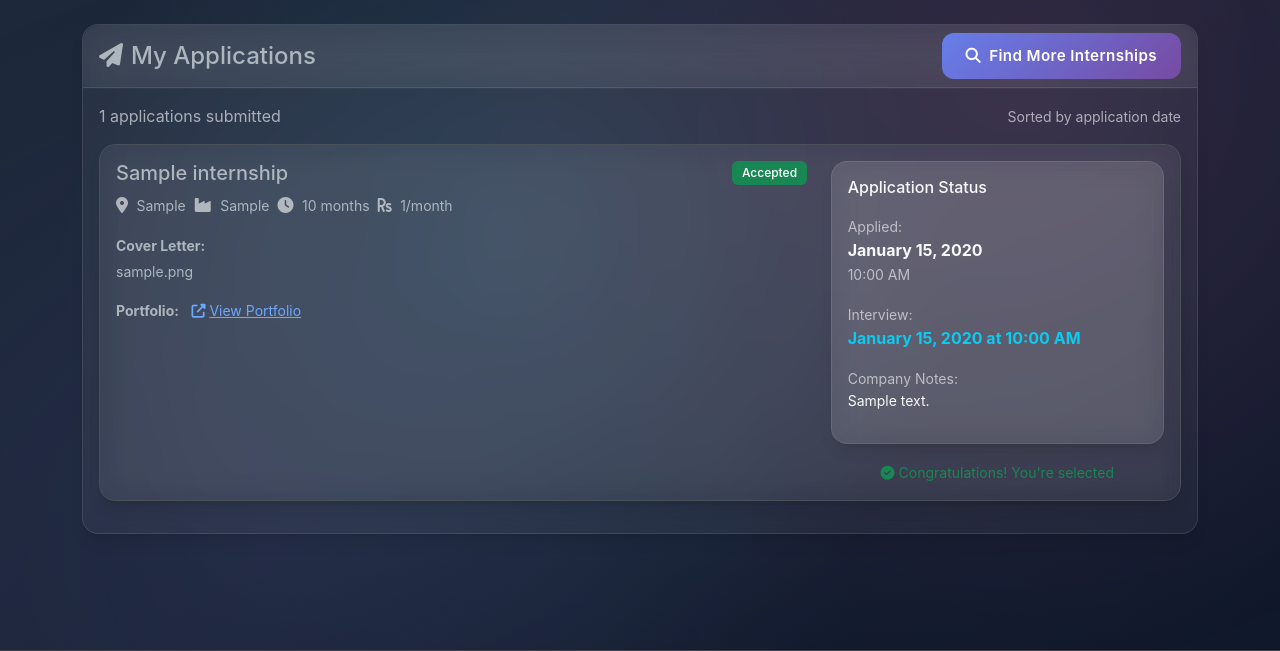
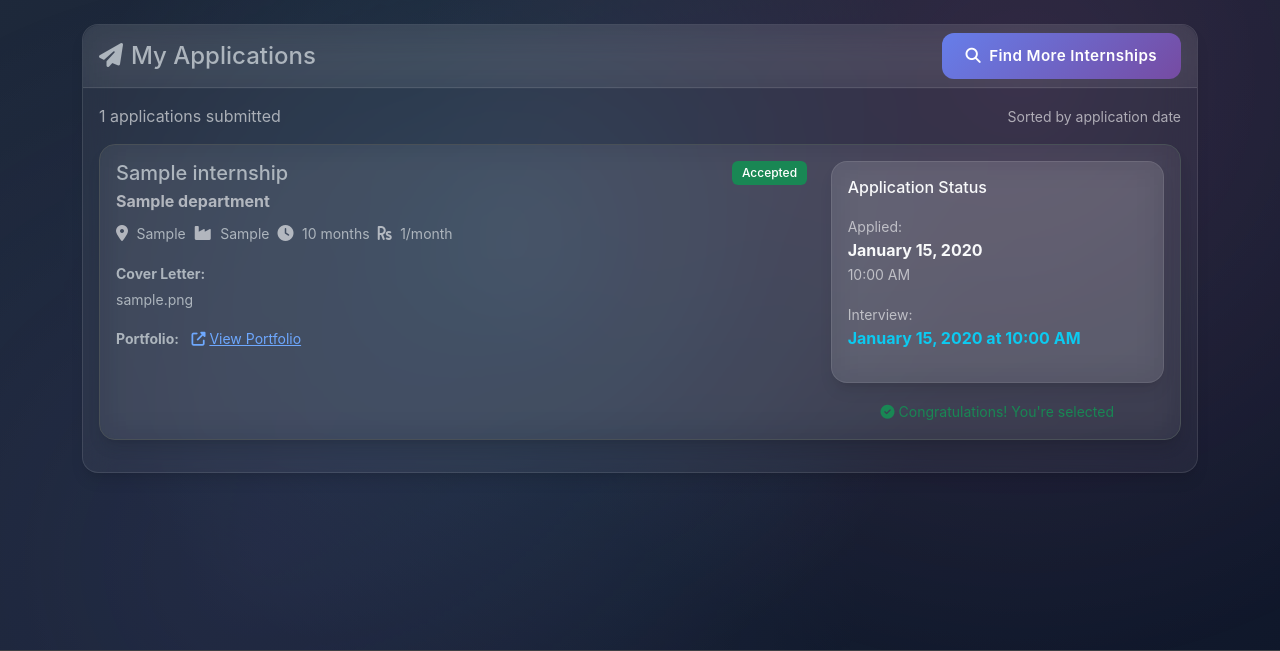
Before and after one commit to yashkrishangupta/InternMatchAI, a Flask app: template templates/applications.html in a window 1280 px wide. Shown: the part 77-728 px from the top of the page. Run offline with Flask 3, Linux system fonts and the light colour scheme; the template is opened without the code that fills it: values that come from a table or form of the project are taken from there, others are empty; tables that the repository leaves empty hold one stand-in row (values such as "Sample post").

Commit message:
Update applications.html

```diff
--- a/templates/applications.html
+++ b/templates/applications.html
@@ -34,7 +34,7 @@
                                         <div>
                                             <h5 class="mb-1">{{ application.internship.title }}</h5>
                                             <p class="mb-2 text-muted">
-                                                <strong>{{ application.internship.company.name }}</strong>
+                                                <strong>{{ application.internship.department.name }}</strong>
                                             </p>
                                         </div>
                                         {% if application.status == 'pending' %}
@@ -117,10 +117,10 @@
                                             </div>
                                             {% endif %}
 
-                                            {% if application.company_notes %}
+                                            {% if application.department_notes %}
                                             <div class="mb-3">
-                                                <small class="text-muted">Company Notes:</small>
-                                                <div class="small">{{ application.company_notes }}</div>
+                                                <small class="text-muted">Department Notes:</small>
+                                                <div class="small">{{ application.department_notes }}</div>
                                             </div>
                                             {% endif %}
                                         </div>
@@ -129,7 +129,7 @@
                                     {% if application.status == 'pending' %}
                                     <div class="mt-3 text-center">
                                         <small class="text-muted">
-                                            <i class="fas fa-clock me-1"></i>Waiting for company review
+                                            <i class="fas fa-clock me-1"></i>Waiting for department review
                                         </small>
                                     </div>
                                     {% elif application.status == 'under_review' %}
```
